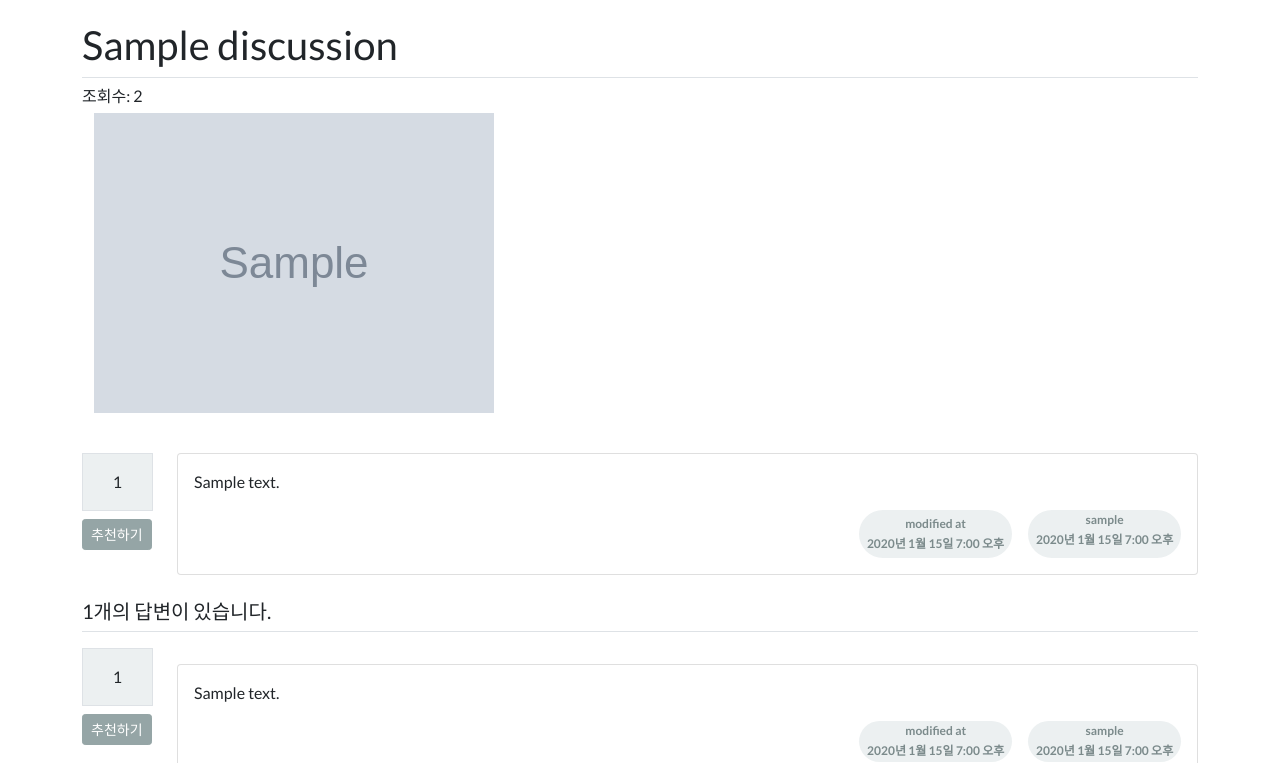
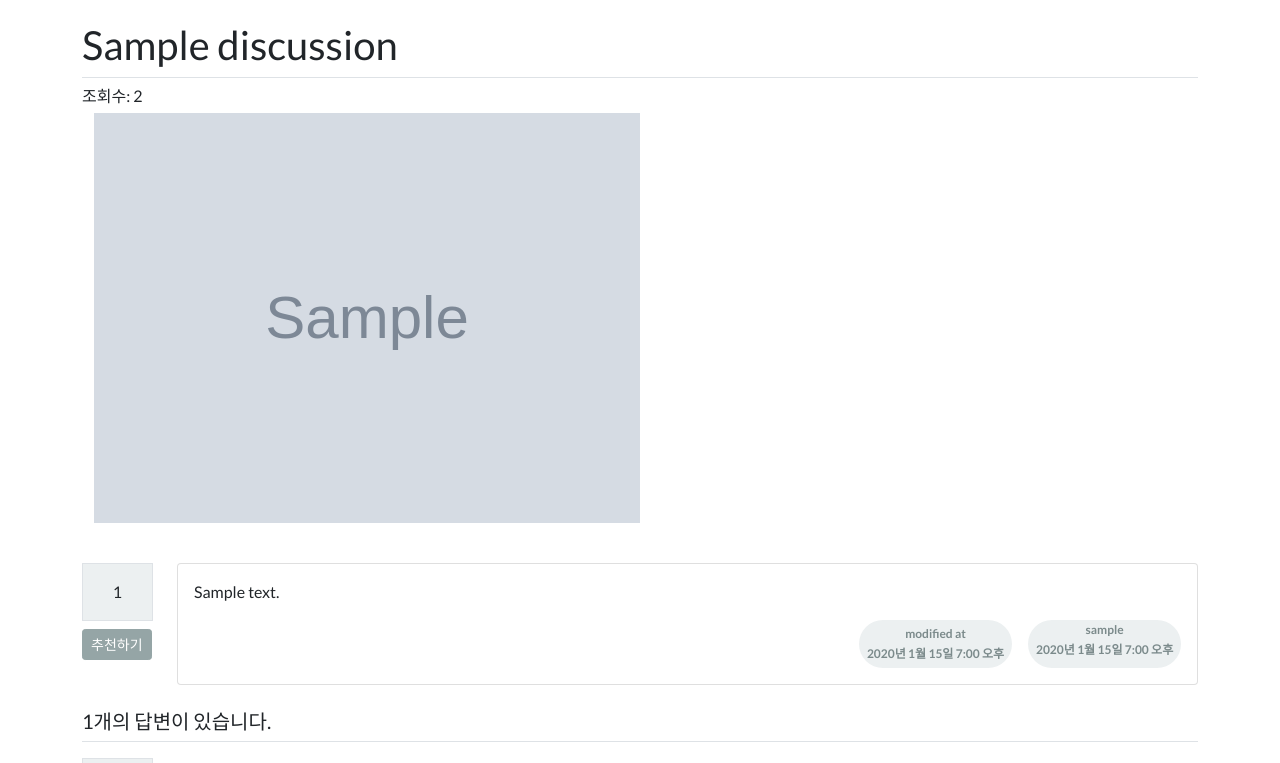
Before and after one commit to id-gxon/investment-analysis, a Django app: page /board/1/ in a window 1280 px wide. Shown: the part 75-838 px from the top of the page. Run offline with Django 4.2, Linux system fonts and the light colour scheme; tables that the repository leaves empty hold one stand-in row (values such as "Sample post"); grey boxes marked "Sample" are stand-in pictures; some libraries are stand-ins or nearby versions.

Commit message:
사진 크기 조절

```diff
--- a/templates/board/discussion_detail.html
+++ b/templates/board/discussion_detail.html
@@ -18,7 +18,7 @@
 
     <div class="container">
         {% if discussion.image %}
-            <img src="{{discussion.image.url}}">
+            <img src="{{discussion.image.url}}" style="width:50%">
             <br><br>
         {% endif %}
     </div>
```
